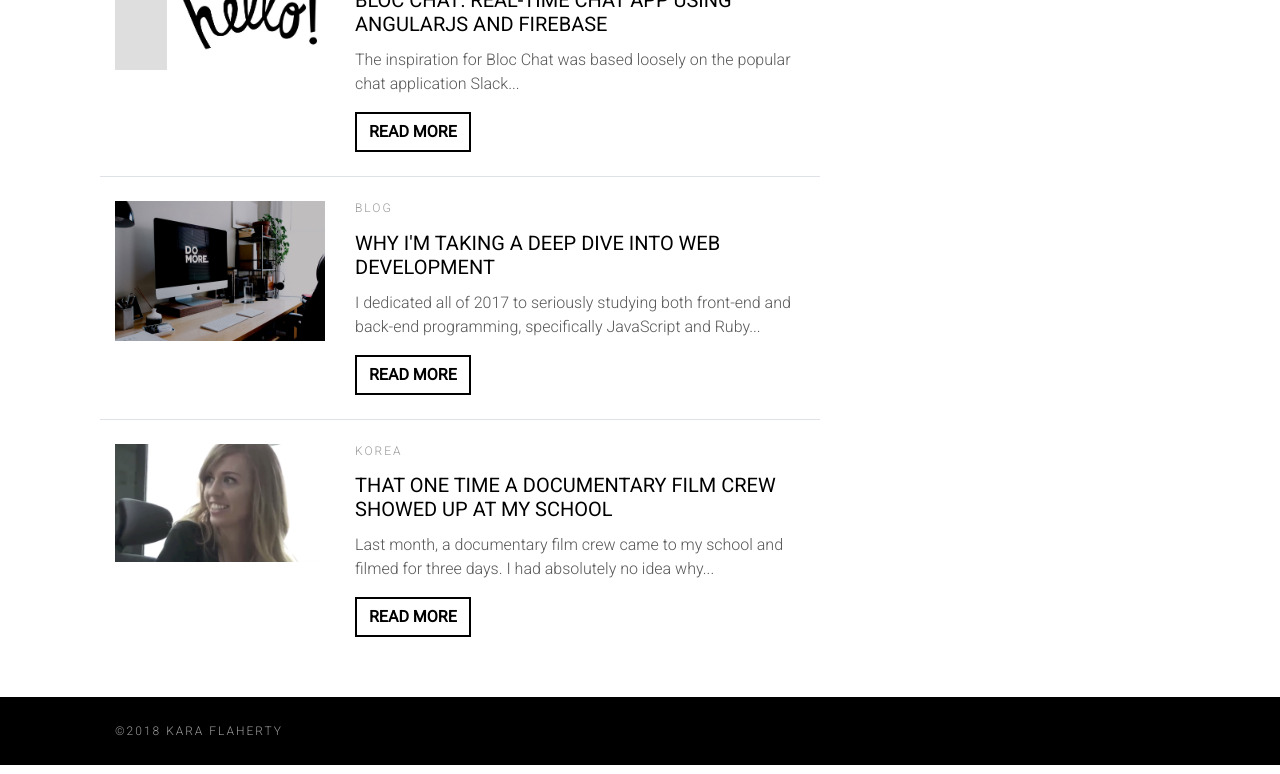
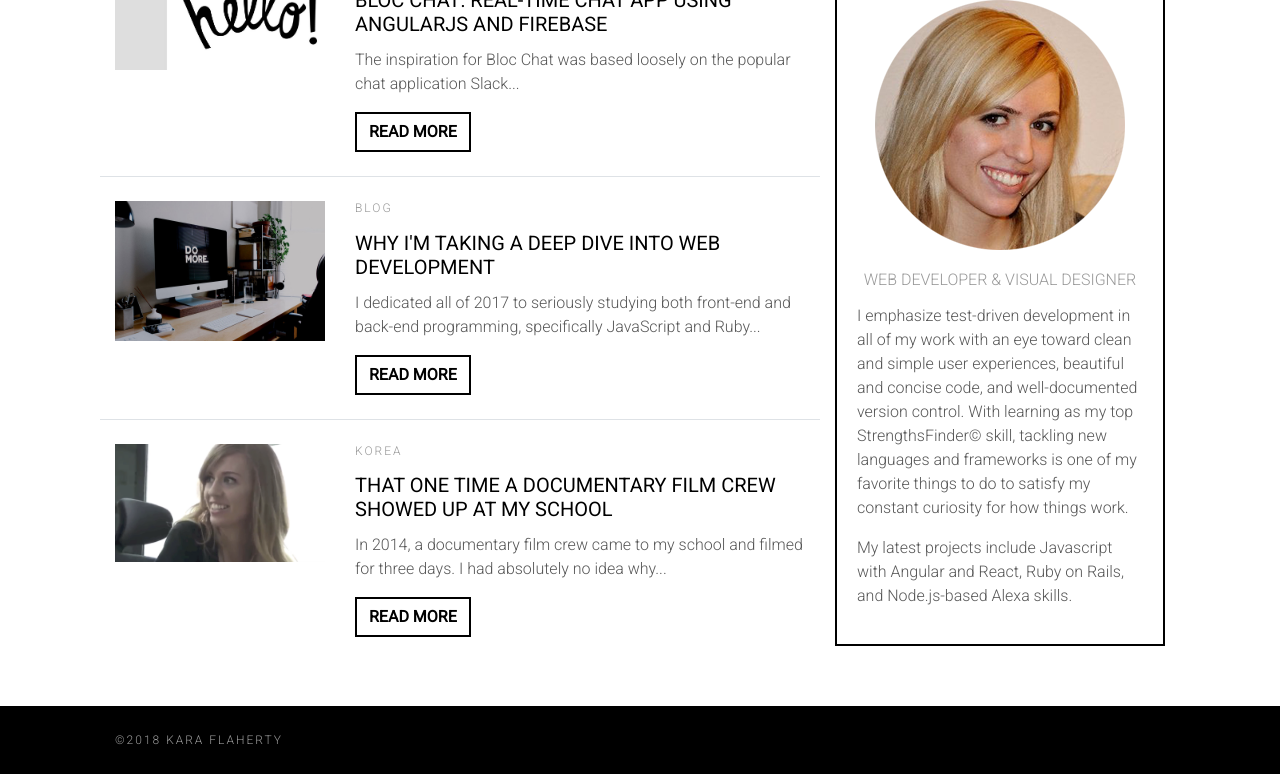
Before and after one commit to karakarakaraff/karakarakaraff.github.io, a plain HTML site: page index.html in a window 1280 px wide. Shown: the part 930-1704 px from the top of the page. Drawn offline with Linux system fonts and the light colour scheme.

Commit message:
Added sidebar to index

```diff
--- a/assets/styles/components.css
+++ b/assets/styles/components.css
@@ -1,3 +1,16 @@
+/* SIDEBAR */
+/*---------*/
+#sidebar {
+  border: 2px solid #000;
+  padding: 20px;
+}
+
+.sidebar-title {
+  text-align: center;
+  color: #999;
+  font-weight: 300;
+}
+
 /* PAGE INTRO */
 /*------------*/
 .page-intro {
@@ -198,6 +211,9 @@ li {
   h4.slide-headline {
     font-size: 1rem;
   }
+  #sidebar {
+    margin-top: 25px;
+  }
 }
 
 @media (min-width: 768px) and (max-width: 991.98px) {
--- a/index.html
+++ b/index.html
@@ -151,13 +151,19 @@
           <div class="col-6 col-sm-12 col-md-6 col-lg-8">
             <h6 class="tag"><a href="korea.html">Korea</a></h6>
             <h5 class="card-title"><a href="that-one-time-a-documentary-film-crew-showed-up-at-my-school.html">That one time a documentary film crew showed up at my school</a></h5>
-            <p class="d-none d-sm-block">Last month, a documentary film crew came to my school and filmed for three days. I had absolutely no idea why...</p>
+            <p class="d-none d-sm-block">In 2014, a documentary film crew came to my school and filmed for three days. I had absolutely no idea why...</p>
             <a href="that-one-time-a-documentary-film-crew-showed-up-at-my-school.html" class="btn d-none d-sm-inline-block">Read more</a>
           </div>
         </div>
       </div>
       <div class="col-12 col-sm-6 col-md-4">
-        SIDEBAR
+        <div id="sidebar">
+          <h4 class="sidebar-title">Kara Flaherty</h4>
+          <img src="assets/images/kara-circle.png" class="img-fluid mx-auto d-block" />
+          <h6 class="sidebar-title">Web Developer & Visual Designer</h6>
+          <p>I emphasize test-driven development in all of my work with an eye toward clean and simple user experiences, beautiful and concise code, and well-documented version control. With learning as my top StrengthsFinder© skill, tackling new languages and frameworks is one of my favorite things to do to satisfy my constant curiosity for how things work.</p>
+          <p>My latest projects include Javascript with Angular and React, Ruby on Rails, and Node.js-based Alexa skills.</p>
+        </div>
       </div>
     </div>
   </section>
```
Also changed, not shown: assets/images/test-1050x700.jpg (deleted), assets/scripts/sidebar.js (deleted).
